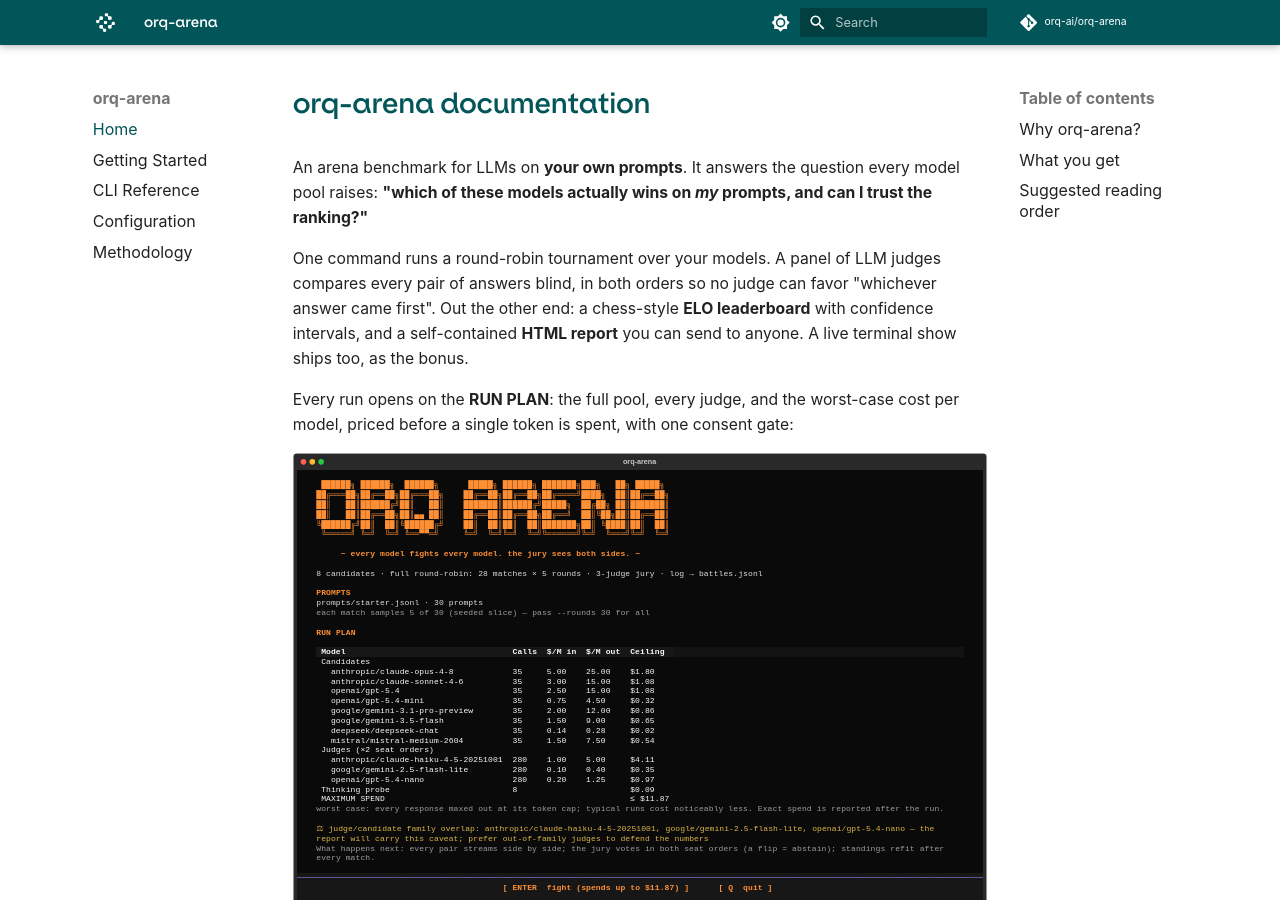
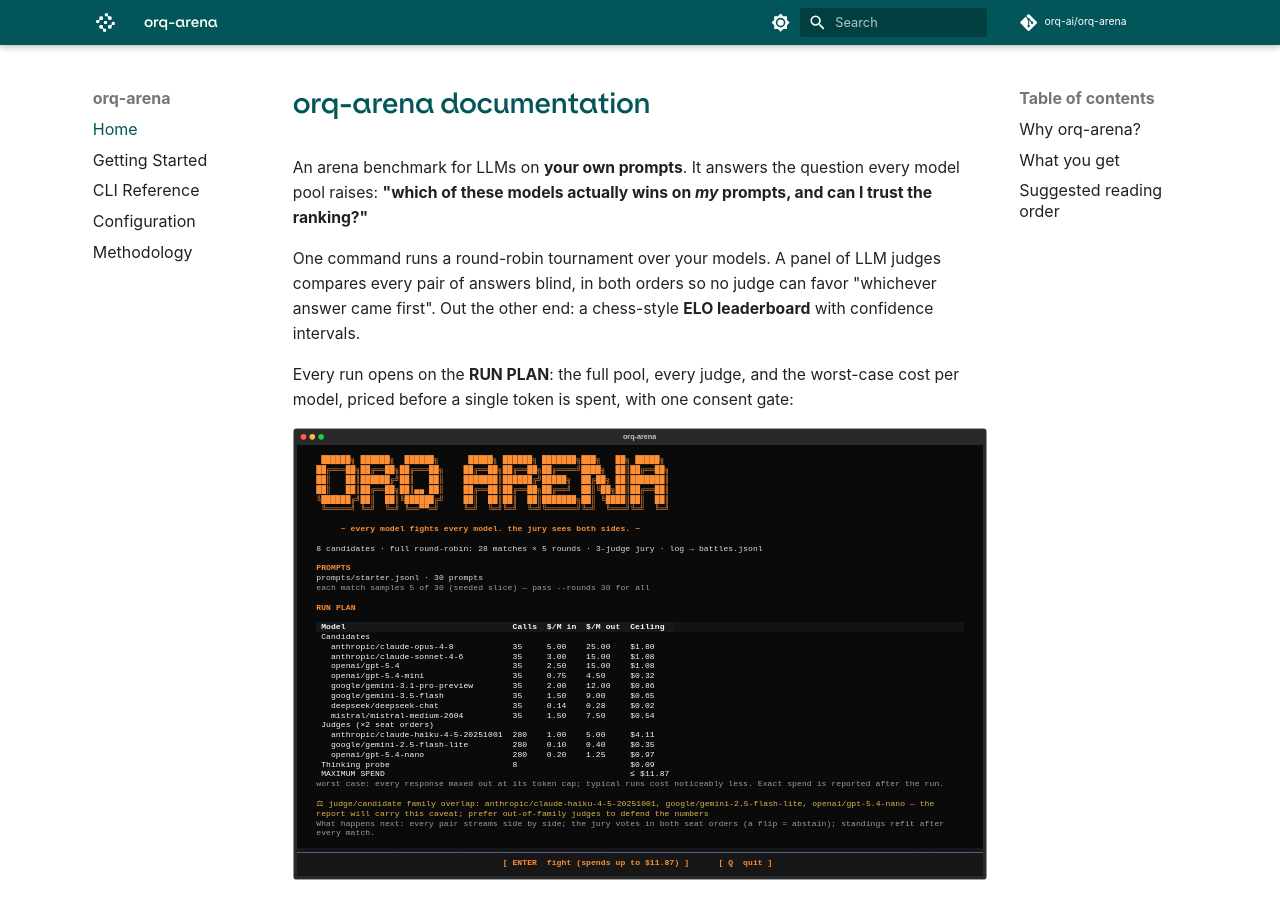
Before and after one commit to orq-ai/orq-arena, an MkDocs documentation site: the page built from docs/index.md, in a window 1280 px wide and 900 px high. Built offline with MkDocs 1.6.1 and Material for MkDocs 9.7.7, drawn with Linux system fonts in a browser that asks for light colours; comment, search, counter and statistics services are not loaded.

Commit message:
docs: trim report/TUI sentence from the home page intro
Co-Authored-By: Claude Fable 5 <noreply@anthropic.com>

```diff
--- a/docs/index.md
+++ b/docs/index.md
@@ -5,8 +5,7 @@ raises: **"which of these models actually wins on *my* prompts, and can I trust
 
 One command runs a round-robin tournament over your models. A panel of LLM judges compares every
 pair of answers blind, in both orders so no judge can favor "whichever answer came first". Out the
-other end: a chess-style **ELO leaderboard** with confidence intervals, and a self-contained
-**HTML report** you can send to anyone. A live terminal show ships too, as the bonus.
+other end: a chess-style **ELO leaderboard** with confidence intervals.
 
 Every run opens on the **RUN PLAN**: the full pool, every judge, and the worst-case cost per
 model, priced before a single token is spent, with one consent gate:
```
